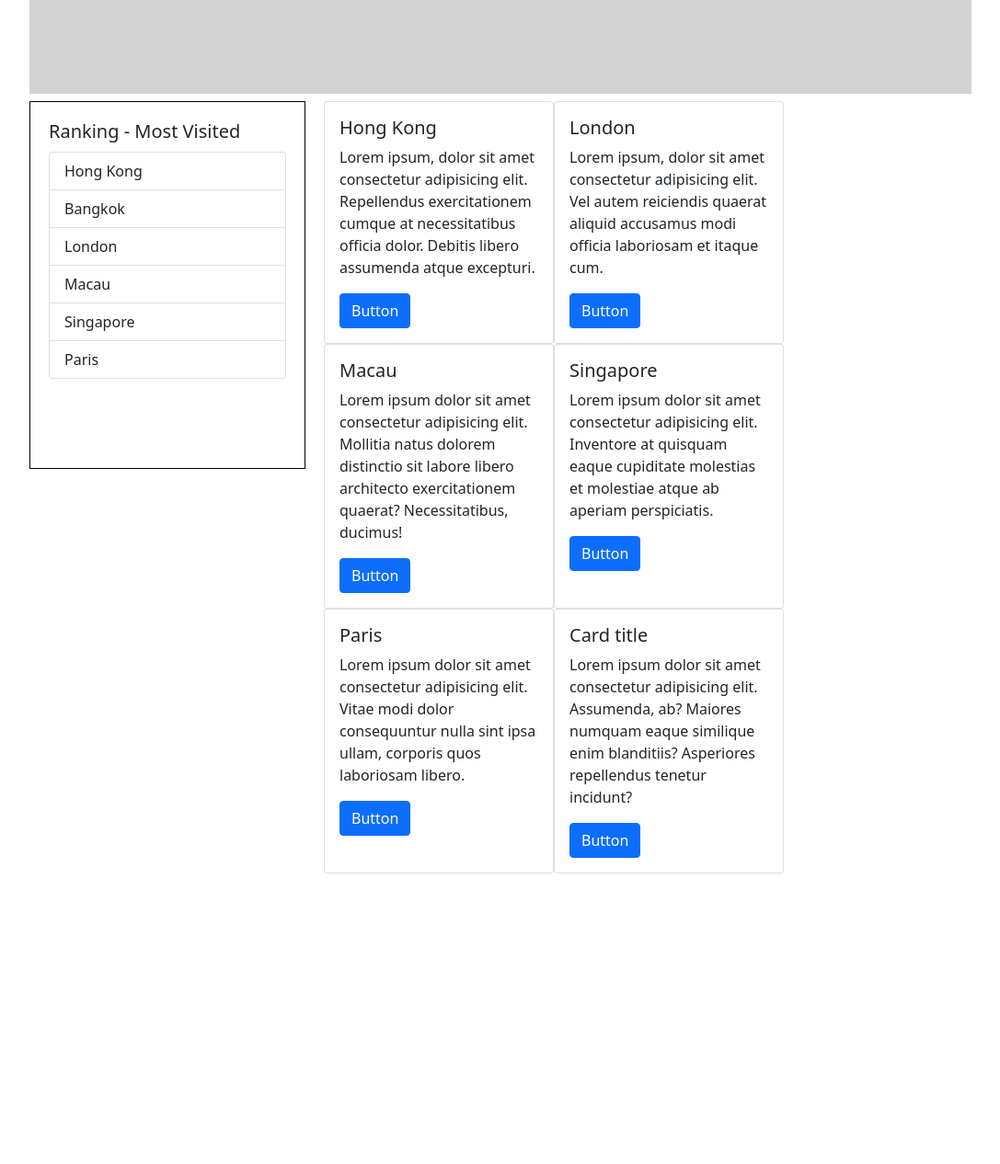
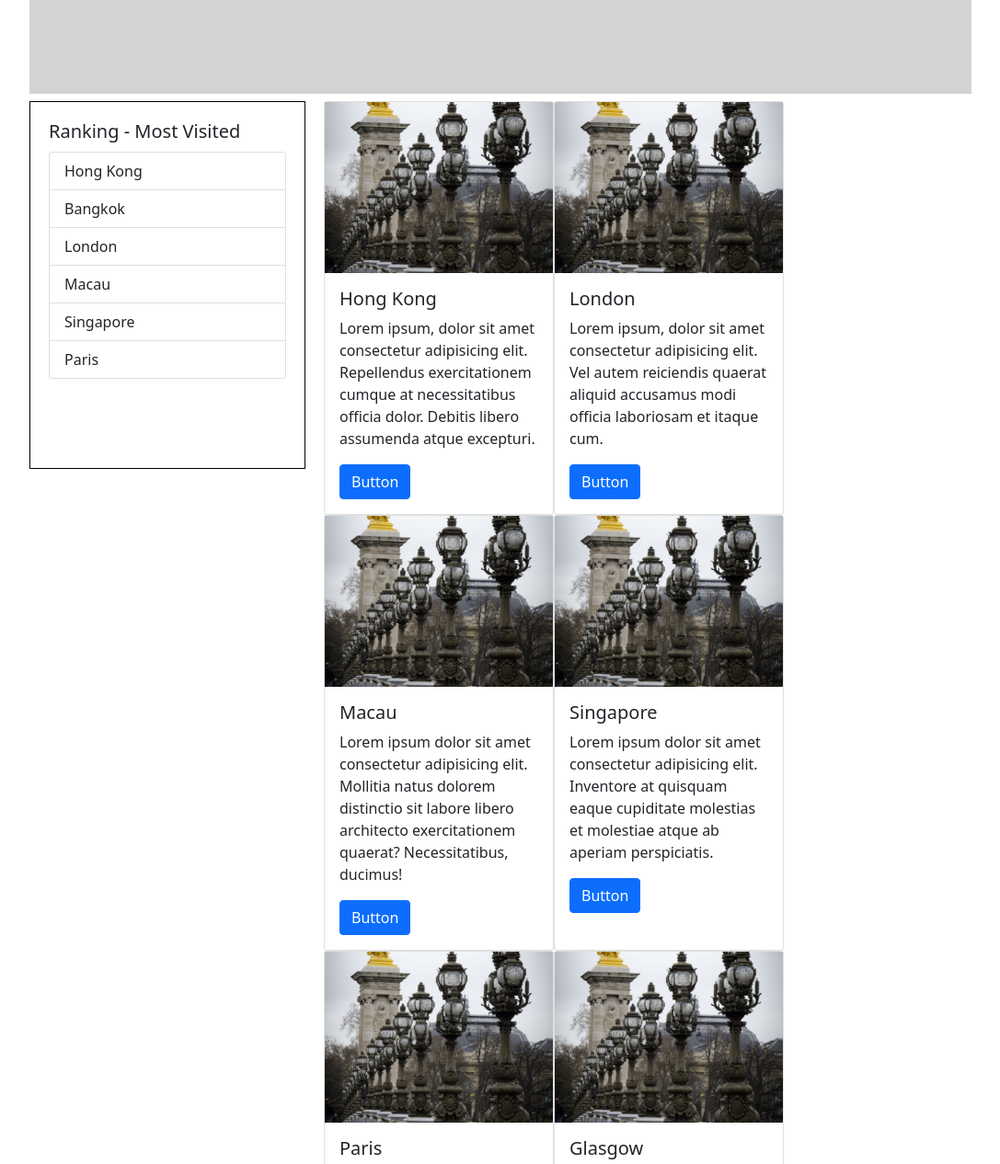
Before and after one commit to Albazcano/Cities_of_the_world, a plain HTML site: page index.html in a window 1280 px wide. Shown: the part 164-1430 px from the top of the page at 92% size, without its empty margins (96-1183 px from the left). Before the commit the page ends 1114 px from the top, so only its background shows below. Drawn offline with nearby package versions, Linux system fonts and the light colour scheme.

Commit message:
added image for cards and modified index.html

```diff
--- a/index.html
+++ b/index.html
@@ -46,6 +46,7 @@
     <div id= cards>
 
       <div class="card w-50" style="width: 18rem;">
+        <img class="card-image" src="./assets/placeimg_640_480_arch.jpg">
         <div class="card-body">
           <h5 class="card-title">Hong Kong</h5>
           <p class="card-text">Lorem ipsum, dolor sit amet consectetur adipisicing elit. Repellendus exercitationem cumque at necessitatibus officia dolor. Debitis libero assumenda atque excepturi.</p>
@@ -54,6 +55,7 @@
       </div>
 
       <div class="card w-50">
+        <img class="card-image" src="./assets/placeimg_640_480_arch.jpg">
         <div class="card-body">
           <h5 class="card-title">London</h5>
           <p class="card-text">Lorem ipsum, dolor sit amet consectetur adipisicing elit. Vel autem reiciendis quaerat aliquid accusamus modi officia laboriosam et itaque cum.</p>
@@ -62,6 +64,7 @@
       </div>
 
       <div class="card w-50">
+        <img class="card-image" src="./assets/placeimg_640_480_arch.jpg">
         <div class="card-body">
           <h5 class="card-title">Macau</h5>
           <p class="card-text">Lorem ipsum dolor sit amet consectetur adipisicing elit. Mollitia natus dolorem distinctio sit labore libero architecto exercitationem quaerat? Necessitatibus, ducimus!</p>
@@ -70,6 +73,7 @@
       </div>
 
       <div class="card w-50">
+        <img class="card-image" src="./assets/placeimg_640_480_arch.jpg">
         <div class="card-body">
           <h5 class="card-title">Singapore</h5>
           <p class="card-text">Lorem ipsum dolor sit amet consectetur adipisicing elit. Inventore at quisquam eaque cupiditate molestias et molestiae atque ab aperiam perspiciatis.</p>
@@ -78,6 +82,7 @@
       </div>
 
       <div class="card w-50">
+        <img class="card-image" src="./assets/placeimg_640_480_arch.jpg">
         <div class="card-body">
           <h5 class="card-title">Paris</h5>
           <p class="card-text">Lorem ipsum dolor sit amet consectetur adipisicing elit. Vitae modi dolor consequuntur nulla sint ipsa ullam, corporis quos laboriosam libero.</p>
@@ -86,8 +91,9 @@
       </div>
 
       <div class="card w-50">
+        <img class="card-image" src="./assets/placeimg_640_480_arch.jpg">
         <div class="card-body">
-          <h5 class="card-title">Card title</h5>
+          <h5 class="card-title">Glasgow</h5>
           <p class="card-text">Lorem ipsum dolor sit amet consectetur adipisicing elit. Assumenda, ab? Maiores numquam eaque similique enim blanditiis? Asperiores repellendus tenetur incidunt?</p>
           <a href="#" class="btn btn-primary">Button</a>
         </div>
```
Also changed, not shown: assets/placeimg_640_480_arch.jpg (added).
